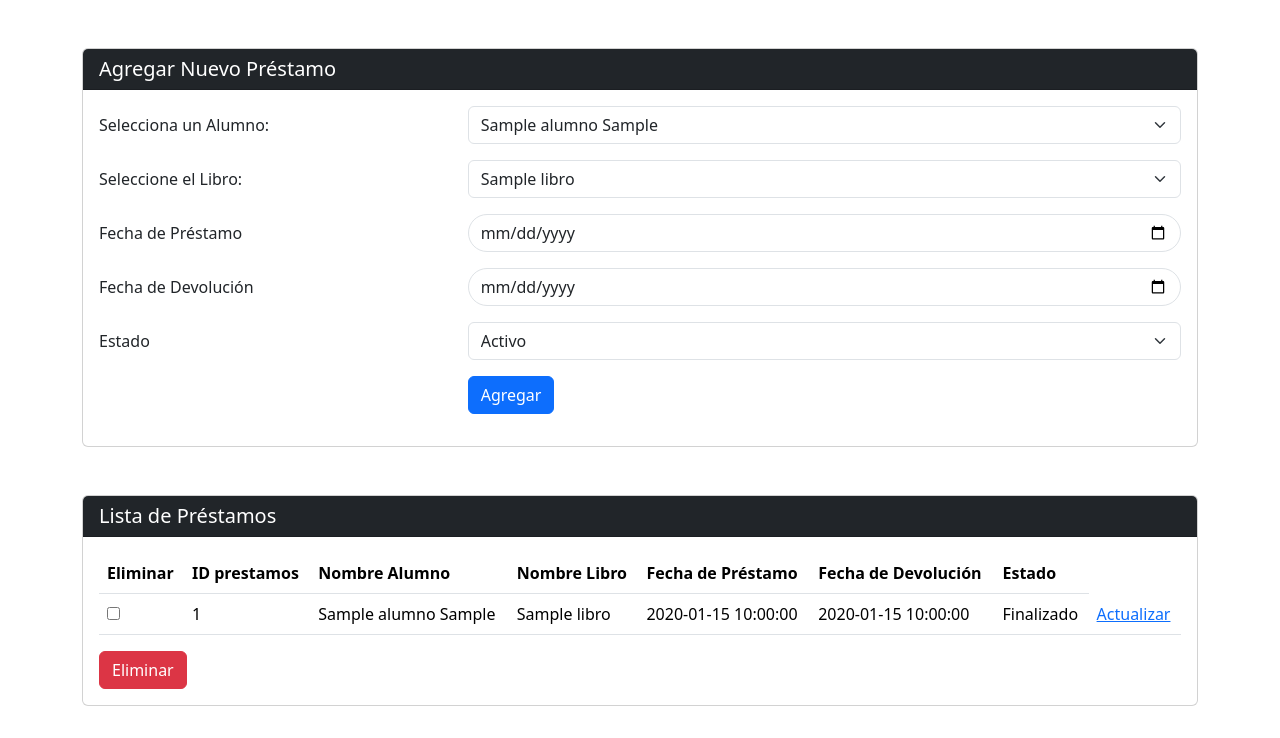
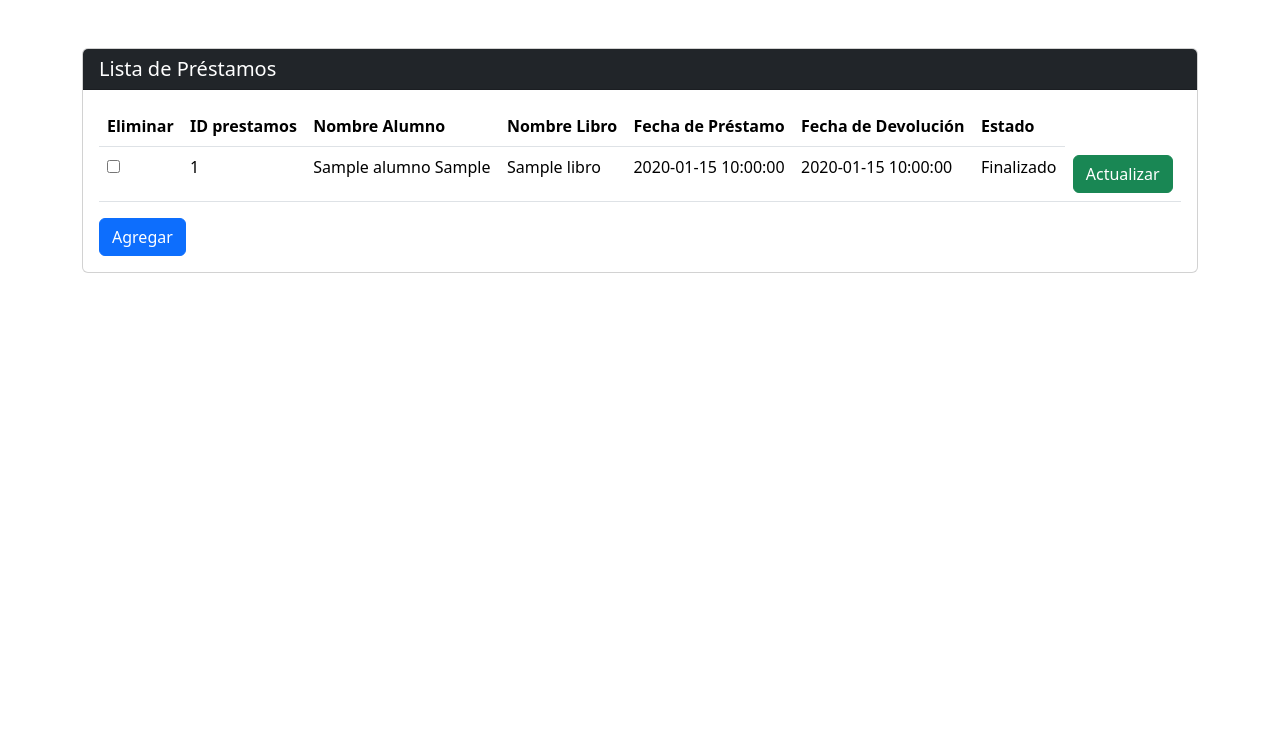
Before and after one commit to StevenJM05/Prestamo-libros, a PHP site: page /Prestamo-libros/prestamos in a window 1280 px wide. Shown: the part 62-800 px from the top of the page. Run offline with PHP 8.4, Linux system fonts and the light colour scheme; tables that the repository leaves empty or names only in its code hold one stand-in row (values such as "Sample post"); data that the repository does not hold is empty.

Commit message:
agregar prestamo

```diff
--- a/controladores/carreras_controller.php
+++ b/controladores/carreras_controller.php
@@ -22,15 +22,19 @@ class carreras_controller extends Conexion{
 
 
     public function listar(){
-        $sql = "SELECT * FROM carreras";
-        $rs= $this->ejecutarSQL($sql);
+        $sql = "SELECT c.id_carrera, e.nombre AS nombre_escuela, c.nombre_carrera, c.asignaturas
+        FROM carreras c
+        JOIN escuelas e ON c.id_escuelas = e.id_escuelas";
+
+        $rs = $this->ejecutarSQL($sql);
         $resultado = array();
 
-        while($fila = $rs->fetch_assoc()){
-            $resultado[] = new Carreras($fila["id_carrera"], $fila["id_escuelas"], $fila["nombre_carrera"], $fila["asignaturas"]);
+        while ($fila = $rs->fetch_assoc()) {
+        $resultado[] = new Carreras($fila["id_carrera"], $fila["nombre_escuela"], $fila["nombre_carrera"], $fila["asignaturas"]);
         }
 
         return $resultado;
+
     }
 
     public function update($carreras, $id){
--- a/controladores/contenido.php
+++ b/controladores/contenido.php
@@ -1,6 +1,8 @@
 <?php
 class Contenido{
+
     public function mostra_archivo(){
+        $prestamo = new prestamos();
         $url=isset($_GET["url"])? $_GET["url"]:null;
         $url=explode("/",$url);
         $pagina="";
@@ -27,8 +29,14 @@ class Contenido{
             elseif($url[0]=="libros"){
                 $pagina= "vistas/administrador/libros/libros.php";
             }
+            elseif($url[0]=="addprestamo"){
+                $pagina=  "vistas/administrador/prestamos/addprestamo.php";
+            }
             elseif($url[0]=="prestamos"){
-                $pagina=  "vistas/administrador/prestamos/addprestamo.php";
+                $pagina=  "vistas/administrador/prestamos/prestamos.php";
+            }
+            elseif($url[0]=="prestamos"){
+                $pagina=  "vistas/administrador/prestamos/up_prestamo.php/" . $prestamo->getIdPrestamos() . "";
             }
             else{
                 $pagina="vistas/e404.php";
--- a/index.php
+++ b/index.php
@@ -19,6 +19,7 @@ require_once("modelos/libros.php");
 require_once("controladores/prestamos_controller.php");
 require_once("modelos/prestamos.php");
 
+
 require_once("vistas/administrador/index.php");
 
 
--- a/vistas/administrador/carreras/carreras.php
+++ b/vistas/administrador/carreras/carreras.php
@@ -30,7 +30,7 @@ if(isset($_POST['ok1'])){
             <tr>
                 <th scope="col">#</th>
                 <th scope="col">ID Carreras</th>
-                <th scope="col">ID Escuelas</th>
+                <th scope="col">Nombre de la Escuela</th>
                 <th scope="col">Nombre de la carrera</th>
                 <th scope="col"># Asignaturas</th>
                 <th>Act</th>
--- a/vistas/administrador/prestamos/addprestamo.php
+++ b/vistas/administrador/prestamos/addprestamo.php
@@ -1,4 +1,4 @@
-    <?php
+<?php
 
 $alumnos_controller  = new alumnos_controller();
 $LibrosController=new LibrosController();
@@ -22,6 +22,7 @@ if (isset($_POST['ok1'])) {
 
     $prestamosController->agregar($prestamo);
 }
+
 ?>
 
             <form method="post">
@@ -77,55 +78,10 @@ if (isset($_POST['ok1'])) {
                 <div class="mb-3 row">
                     <div class="offset-sm-4 col-sm-8">
                         <button type="submit" name="ok1" class="btn btn-primary">Agregar</button>
+                        <a href="prestamos" class="btn btn-warning text-white">Regresar</a>
                     </div>
                 </div>
             </form>
         </div>
     </div>
 </div>
-
-<div class="container mt-5">
-    <div class="card">
-        <div class="card-header bg-dark text-white">
-            <h5 class="card-title mb-0">Lista de Préstamos</h5>
-        </div>
-        <div class="card-body">
-            <form method="post">
-                <table class="table">
-                    <thead>
-                        <tr>
-                            <th>Eliminar</th>
-                            <th>ID prestamos</th>
-                            <th>Nombre Alumno</th>
-                            <th>Nombre Libro</th>
-                            <th>Fecha de Préstamo</th>
-                            <th>Fecha de Devolución</th>
-                            <th>Estado</th>
-                        </tr>
-                    </thead>
-                    <tbody>
-                        <?php
-                         foreach ($prestamosController->listar() as $prestamo) {
-                            echo "
-                                <tr>
-                                    <td><input type='checkbox' name='eliminar[]' value='" . $prestamo->getIdPrestamos() . "' title='Eliminar'></td>
-                                    <td>" . $prestamo->getIdPrestamos() . "</td>
-                                    <td>" . $prestamo->getIdAlumno() . "</td>
-                                    <td>" . $prestamo->getIdLibros() . "</td>
-                                    <td>" . $prestamo->getFechaPrestamo() . "</td>
-                                    <td>" . $prestamo->getFechaDevolucion() . "</td>
-                                    <td>" . ($prestamo->getEstado() == 1 ? 'Activo' : 'Finalizado') . "</td>
-                                    <td><a href='update/" . $prestamo->getIdPrestamos() . "'>Actualizar</a></td>
-                                </tr>
-                            ";
-                        }
-
-                        ?>
-
-                    </tbody>
-                </table>
-                <input class='btn btn-danger' type="submit" value="Eliminar" name="del">
-            </form>
-        </div>
-    </div>
-</div>
--- /dev/null
+++ b/vistas/administrador/prestamos/prestamos.php
@@ -0,0 +1,50 @@
+<?php
+$prestamosController = new PrestamosController();
+
+?>
+
+<div class="container mt-5">
+    <div class="card">
+        <div class="card-header bg-dark text-white">
+            <h5 class="card-title mb-0">Lista de Préstamos</h5>
+        </div>
+        <div class="card-body">
+            <form method="post">
+                <table class="table">
+                    <thead>
+                        <tr>
+                            <th>Eliminar</th>
+                            <th>ID prestamos</th>
+                            <th>Nombre Alumno</th>
+                            <th>Nombre Libro</th>
+                            <th>Fecha de Préstamo</th>
+                            <th>Fecha de Devolución</th>
+                            <th>Estado</th>
+                        </tr>
+                    </thead>
+                    <tbody>
+                        <?php
+                         foreach ($prestamosController->listar() as $prestamo) {
+                            echo "
+                                <tr>
+                                    <td><input type='checkbox' name='eliminar[]' value='" . $prestamo->getIdPrestamos() . "' title='Eliminar'></td>
+                                    <td>" . $prestamo->getIdPrestamos() . "</td>
+                                    <td>" . $prestamo->getIdAlumno() . "</td>
+                                    <td>" . $prestamo->getIdLibros() . "</td>
+                                    <td>" . $prestamo->getFechaPrestamo() . "</td>
+                                    <td>" . $prestamo->getFechaDevolucion() . "</td>
+                                    <td>" . ($prestamo->getEstado() == 1 ? 'Activo' : 'Finalizado') . "</td>
+                                    <td><a href='up_prestamo/" . $prestamo->getIdPrestamos() . "' class='btn btn-success'>Actualizar</a></td>
+                                </tr>
+                            ";
+                        }
+
+                        ?>
+
+                    </tbody>
+                </table>
+               <a href="addprestamo" class="btn btn-primary">Agregar</a>
+            </form>
+        </div>
+    </div>
+</div>
```
Also changed, not shown: vistas/administrador/prestamos/up_prestamo.php (added).
